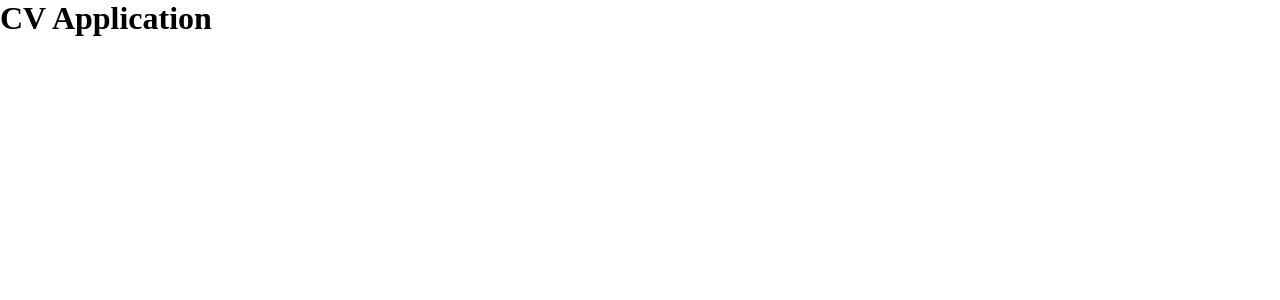
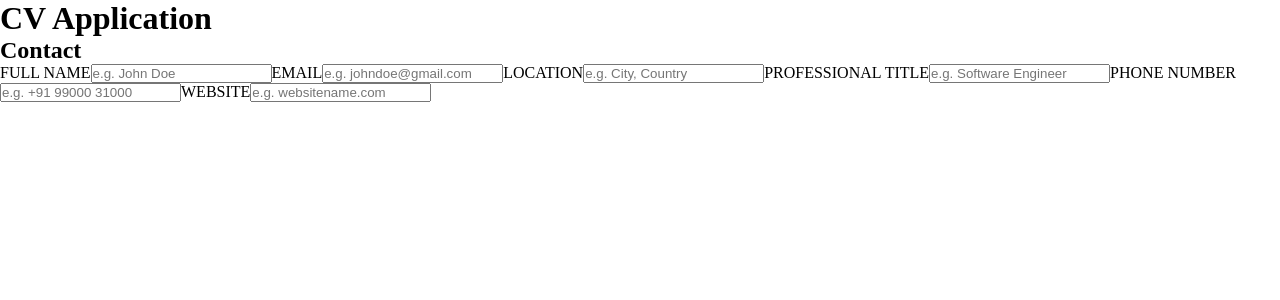
Before and after one commit to 00kamil00/Project-CV-Application, a React (Vite) app: page / in a window 1280 px wide. Shown: the top 300 px of the page. Built offline with nearby package versions, Linux system fonts and the light colour scheme.

Commit message:
feat: add HTML form fields for Contact component

```diff
--- a/src/App.jsx
+++ b/src/App.jsx
@@ -1,4 +1,5 @@
 import './App.css'
+import { Contact } from './components/Contact'
 
 function App() {
   return (
@@ -6,7 +7,9 @@ function App() {
       <h1>CV Application</h1>
       <header></header>
       <main>
-        <section className='left-column'></section>
+        <section className='left-column'>
+          <Contact />
+        </section>
         <section className='right-column'></section>
       </main>
       <footer></footer>
--- /dev/null
+++ b/src/components/Contact.jsx
@@ -0,0 +1,27 @@
+function Contact() {
+    return (
+        <>
+            <h2>Contact</h2>
+
+            <label htmlFor="fullname">FULL NAME</label>
+            <input type="text" id="fullname" placeholder="e.g. John Doe"/>
+
+            <label htmlFor="email">EMAIL</label>
+            <input type="email" id="email" placeholder="e.g. johndoe@gmail.com"/>
+
+            <label htmlFor="location">LOCATION</label>
+            <input type="text" id="location" placeholder="e.g. City, Country"/>
+
+            <label htmlFor="professionaltitle">PROFESSIONAL TITLE</label>
+            <input type="text" id="professionaltitle" placeholder="e.g. Software Engineer"/>
+
+            <label htmlFor="phonenumber">PHONE NUMBER</label>
+            <input type="tel" id="phonenumber" placeholder="e.g. +91 99000 31000"/>
+
+            <label htmlFor="website">WEBSITE</label>
+            <input type="text" id="website" placeholder="e.g. websitename.com"/>
+        </>
+    )
+}
+
+export { Contact }
```
